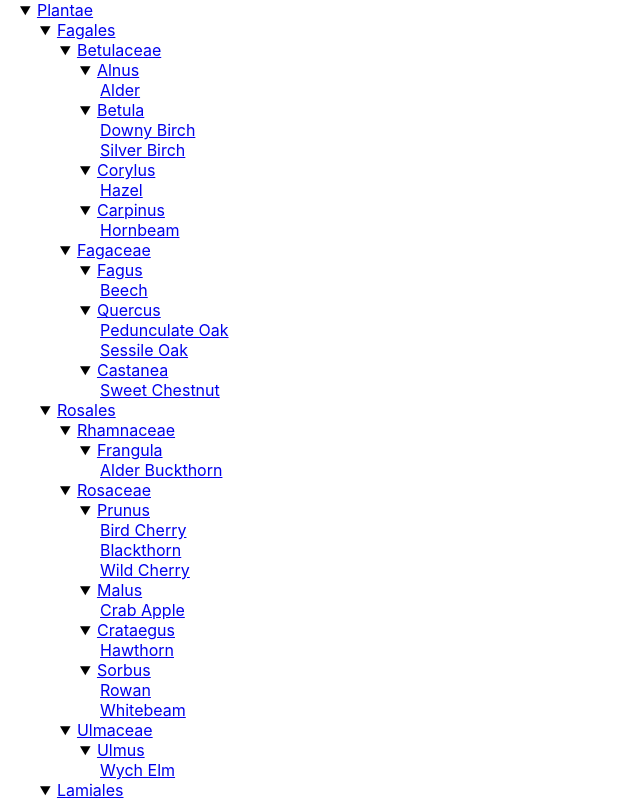
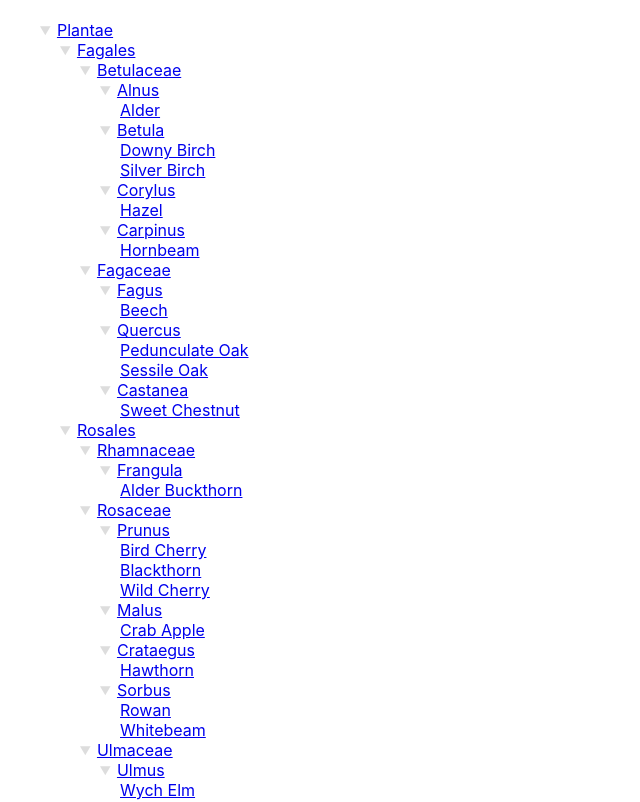
Before and after one commit to robstarbuck/treact, a React (Create React App) app: page / in a window 1280 px wide. Shown: the top 802 px of the page, without its empty margins (0-640 px from the left). Built offline with nearby package versions, Linux system fonts and the light colour scheme.

Commit message:
CSS updated for summary

```diff
--- a/src/App.css
+++ b/src/App.css
@@ -1,3 +1,15 @@
+.App {
+  padding: 20px;
+}
+
 details {
   padding-left: 20px;
 }
+
+summary {
+  color: #ddd;
+}
+
+details:hover > summary {
+  color: red;
+}
```
